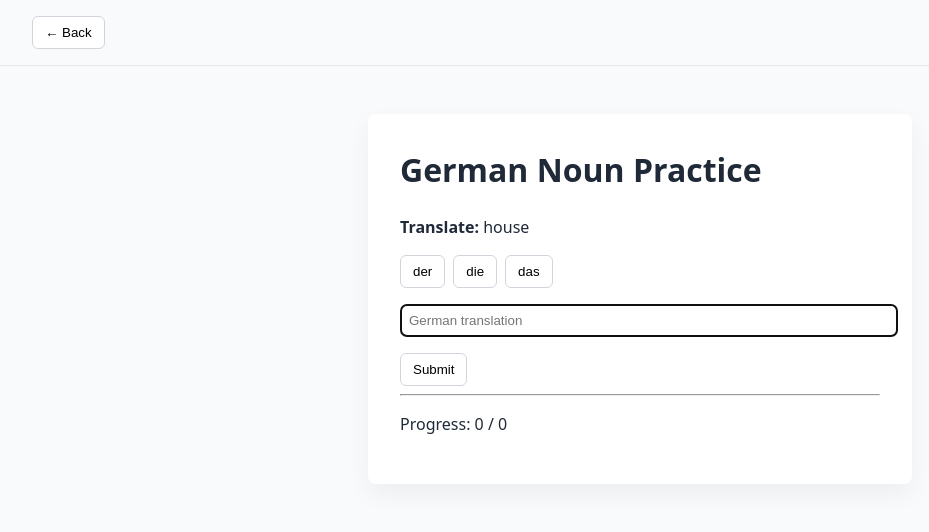
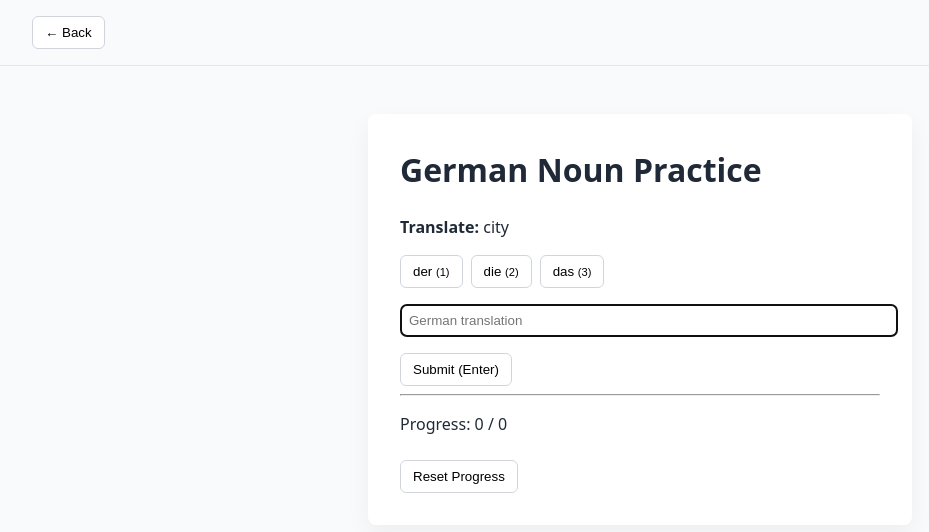
Before and after one commit to samj7792/flashcardsv4, a React (Vite) app: page /nouns in a window 1280 px wide. Shown: the top 532 px of the page, without its empty margins (0-929 px from the left). Built offline with nearby package versions, Linux system fonts and the light colour scheme.

Commit message:
added accuracy per noun. button to reset progress stats.

```diff
--- a/src/features/nounPractice/NounPracticePage.tsx
+++ b/src/features/nounPractice/NounPracticePage.tsx
@@ -16,30 +16,32 @@ export default function NounPracticePage() {
   const [answer, setAnswer] = useState<Partial<Answer>>({});
   const [result, setResult] = useState<PracticeResult | null>(null);
   const [progress, setProgress] = useState<Progress>(() => {
-    return loadProgress<Progress>() ?? initialProgress();
+    return loadProgress() ?? initialProgress();
   });
+  const [confirmReset, setConfirmReset] = useState(false);
+
   const inputRef = useRef<HTMLInputElement>(null);
 
   useEffect(() => {
     saveProgress(progress);
   }, [progress]);
 
+  useEffect(() => {
+    inputRef.current?.focus();
+  }, []);
+
   function submit() {
     if (!answer.article || !answer.translation) return;
-
     const validated = validateAnswer(noun, answer as Answer);
     setResult(validated);
-    setProgress(updateProgress(progress, validated));
+    setProgress((p) => updateProgress(p, noun, validated));
   }
 
   function next() {
     setNoun(getRandomNoun(NOUNS));
     setAnswer({});
     setResult(null);
-
-    setTimeout(() => {
-      inputRef.current?.focus();
-    });
+    setTimeout(() => inputRef.current?.focus());
   }
 
   useEffect(() => {
@@ -49,14 +51,11 @@ export default function NounPracticePage() {
         result ? next() : submit();
         return;
       }
-
       if (result) return;
-
       if (e.key === "1") setAnswer((a) => ({ ...a, article: "der" }));
       if (e.key === "2") setAnswer((a) => ({ ...a, article: "die" }));
       if (e.key === "3") setAnswer((a) => ({ ...a, article: "das" }));
     }
-
     window.addEventListener("keydown", onKeyDown);
     return () => window.removeEventListener("keydown", onKeyDown);
   }, [answer, result]);
@@ -64,6 +63,20 @@ export default function NounPracticePage() {
   useEffect(() => {
     inputRef.current?.focus();
   }, []);
+
+  function resetProgress() {
+    if (!confirmReset) {
+      setConfirmReset(true);
+      return;
+    }
+    const fresh = initialProgress();
+    setProgress(fresh);
+    saveProgress(fresh);
+    setConfirmReset(false);
+  }
+
+  const nounKey = `${noun.english}|${noun.german}`;
+  const stats = progress.byNoun[nounKey];
 
   return (
     <main style={{ maxWidth: 480, margin: "3rem auto" }}>
@@ -74,7 +87,7 @@ export default function NounPracticePage() {
       </p>
 
       <section>
-        {ARTICLES.map((article) => (
+        {ARTICLES.map((article, i) => (
           <button
             key={article}
             onClick={() => {
@@ -87,7 +100,7 @@ export default function NounPracticePage() {
               fontWeight: answer.article === article ? "bold" : "normal",
             }}
           >
-            {article}
+            {article} <small>({i + 1})</small>
           </button>
         ))}
       </section>
@@ -107,9 +120,9 @@ export default function NounPracticePage() {
 
       <section style={{ marginTop: "1rem" }}>
         {!result ? (
-          <button onClick={submit}>Submit</button>
+          <button onClick={submit}>Submit (Enter)</button>
         ) : (
-          <button onClick={next}>Next</button>
+          <button onClick={next}>Next (Enter)</button>
         )}
       </section>
 
@@ -125,11 +138,21 @@ export default function NounPracticePage() {
         </section>
       )}
 
+      {stats && (
+        <p style={{ marginTop: "0.5rem", fontSize: "0.9rem" }}>
+          This noun accuracy: {stats.correct}/{stats.attempts}
+        </p>
+      )}
+
       <hr />
 
       <p>
         Progress: {progress.correct} / {progress.total}
       </p>
+
+      <button onClick={resetProgress} style={{ marginTop: "0.5rem" }}>
+        {confirmReset ? "Click again to confirm reset" : "Reset Progress"}
+      </button>
     </main>
   );
 }
--- a/src/features/nounPractice/logic.ts
+++ b/src/features/nounPractice/logic.ts
@@ -1,22 +1,21 @@
 import { Answer, Noun, PracticeResult, Progress } from "./types";
 
 export function getRandomNoun(nouns: Noun[]): Noun {
-  if (nouns.length === 0) {
-    throw new Error("No nouns available");
-  }
-
-  const index = Math.floor(Math.random() * nouns.length);
-  return nouns[index];
+  if (!nouns.length) throw new Error("No nouns available");
+  return nouns[Math.floor(Math.random() * nouns.length)];
 }
 
 function normalize(input: string): string {
-  return input.trim().toLowerCase();
+  return input
+    .trim()
+    .toLowerCase()
+    .replace(/ä/g, "ae")
+    .replace(/ö/g, "oe")
+    .replace(/ü/g, "ue")
+    .replace(/ß/g, "ss");
 }
 
-export function validateAnswer(
-  noun: Noun,
-  answer: Answer
-): PracticeResult {
+export function validateAnswer(noun: Noun, answer: Answer): PracticeResult {
   const correctArticle = noun.article === answer.article;
   const correctTranslation =
     normalize(noun.german) === normalize(answer.translation);
@@ -28,16 +27,31 @@ export function validateAnswer(
   };
 }
 
+function nounKey(noun: Noun): string {
+  return `${noun.english}|${noun.german}`;
+}
+
 export function updateProgress(
   progress: Progress,
+  noun: Noun,
   result: PracticeResult
 ): Progress {
+  const key = nounKey(noun);
+  const prev = progress.byNoun[key] ?? { attempts: 0, correct: 0 };
+
   return {
     total: progress.total + 1,
     correct: progress.correct + (result.isCorrect ? 1 : 0),
+    byNoun: {
+      ...progress.byNoun,
+      [key]: {
+        attempts: prev.attempts + 1,
+        correct: prev.correct + (result.isCorrect ? 1 : 0),
+      },
+    },
   };
 }
 
 export function initialProgress(): Progress {
-  return { total: 0, correct: 0 };
+  return { total: 0, correct: 0, byNoun: {} };
 }
--- a/src/features/nounPractice/nounData.ts
+++ b/src/features/nounPractice/nounData.ts
@@ -1,7 +1,29 @@
 import { Noun } from "./types";
 
 export const NOUNS: Noun[] = [
+  { english: "man", german: "Mann", article: "der" },
+  { english: "woman", german: "Frau", article: "die" },
+  { english: "child", german: "Kind", article: "das" },
+  { english: "house", german: "Haus", article: "das" },
+  { english: "dog", german: "Hund", article: "der" },
+  { english: "cat", german: "Katze", article: "die" },
   { english: "apple", german: "Apfel", article: "der" },
-  { english: "house", german: "Haus", article: "das" },
-  { english: "woman", german: "Frau", article: "die" },
+  { english: "bread", german: "Brot", article: "das" },
+  { english: "book", german: "Buch", article: "das" },
+  { english: "car", german: "Auto", article: "das" },
+  { english: "street", german: "Straße", article: "die" },
+  { english: "city", german: "Stadt", article: "die" },
+  { english: "school", german: "Schule", article: "die" },
+  { english: "teacher", german: "Lehrer", article: "der" },
+  { english: "sun", german: "Sonne", article: "die" },
+  { english: "moon", german: "Mond", article: "der" },
+  { english: "water", german: "Wasser", article: "das" },
+  { english: "time", german: "Zeit", article: "die" },
+  { english: "day", german: "Tag", article: "der" },
+  { english: "night", german: "Nacht", article: "die" },
+  { english: "friend", german: "Freund", article: "der" },
+  { english: "family", german: "Familie", article: "die" },
+  { english: "money", german: "Geld", article: "das" },
+  { english: "music", german: "Musik", article: "die" },
+  { english: "food", german: "Essen", article: "das" },
 ];
--- a/src/features/nounPractice/types.ts
+++ b/src/features/nounPractice/types.ts
@@ -17,7 +17,13 @@ export interface PracticeResult {
   isCorrect: boolean;
 }
 
+export interface NounStats {
+  attempts: number;
+  correct: number;
+}
+
 export interface Progress {
   total: number;
   correct: number;
+  byNoun: Record<string, NounStats>;
 }
--- a/src/shared/storage.ts
+++ b/src/shared/storage.ts
@@ -1,10 +1,20 @@
+import { Progress } from "../features/nounPractice/types";
+
 const STORAGE_KEY = "german-practice:v1";
 
-export function loadProgress<T>(): T | null {
+export function loadProgress(): Progress | null {
   const raw = localStorage.getItem(STORAGE_KEY);
-  return raw ? (JSON.parse(raw) as T) : null;
+  if (!raw) return null;
+
+  const parsed = JSON.parse(raw);
+
+  return {
+    total: parsed.total ?? 0,
+    correct: parsed.correct ?? 0,
+    byNoun: parsed.byNoun ?? {},
+  };
 }
 
-export function saveProgress<T>(data: T): void {
+export function saveProgress(data: Progress): void {
   localStorage.setItem(STORAGE_KEY, JSON.stringify(data));
 }
```
